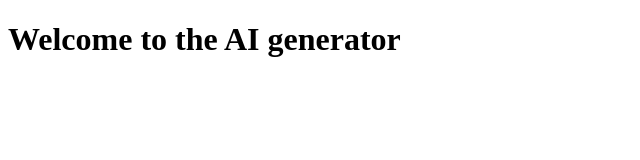
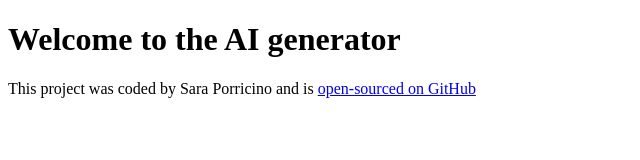
Before and after one commit to saraporri/AI-generator, a plain HTML site: page index.html in a window 1280 px wide. Shown: the whole page, without its empty margins (0-640 px from the left). Drawn offline with Linux system fonts and the light colour scheme.

Commit message:
Added footer

```diff
--- a/index.html
+++ b/index.html
@@ -8,6 +8,13 @@
   </head>
   <body>
     <h1>Welcome to the AI generator</h1>
+
+    <footer>
+      This project was coded by Sara Porricino and is
+      <a href="https://github.com/saraporri/AI-generator" target="_blank"
+        >open-sourced on GitHub</a
+      >
+    </footer>
     <script src="src/index.js"></script>
   </body>
 </html>
```
